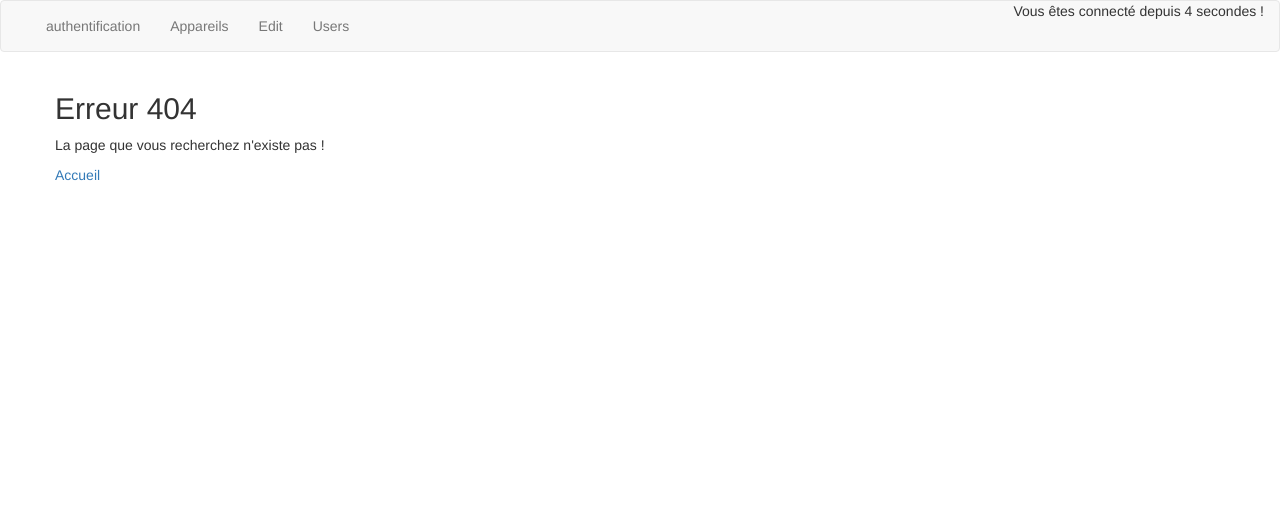
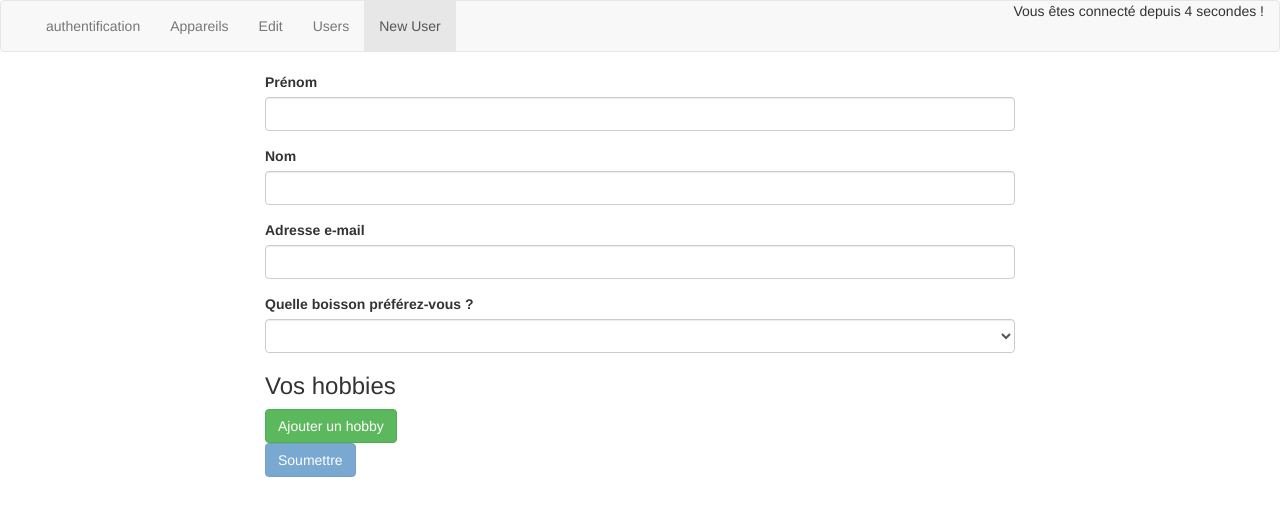
Before and after one commit to telomere2018/devellopementAngular, an Angular app: page /user in a window 1280 px wide. Before the commit this address had no page. Shown: the top 516 px of the page. Built offline with nearby package versions, Linux system fonts and the light colour scheme.

Commit message:
formulaire d'ajout avec un tableaux de champ dynamique en fonction

```diff
--- a/src/app/app.component.html
+++ b/src/app/app.component.html
@@ -6,6 +6,7 @@
         <li routerLinkActive = "active"><a routerLink = "appareils">Appareils</a></li>
         <li routerLinkActive = "active"><a routerLink = "edit">Edit</a></li>
         <li routerLinkActive = "active"><a routerLink = "users">Users</a></li>
+        <li routerLinkActive = "active"><a routerLink = "user">New User</a></li>
       </ul>
       <div class="navbar-right">
 
--- /dev/null
+++ b/src/app/new-user/new-user.component.html
@@ -0,0 +1,37 @@
+<div class="col-sm-8 col-sm-offset-2">
+    <form [formGroup]="userForm" (ngSubmit)="onSubmitForm()">
+      <div class="form-group">
+        <label for="firstName">Prénom</label>
+        <input type="text" id="firstName" class="form-control" formControlName="firstName">
+      </div>
+      <div class="form-group">
+        <label for="lastName">Nom</label>
+        <input type="text" id="lastName" class="form-control" formControlName="lastName">
+      </div>
+      <div class="form-group">
+        <label for="email">Adresse e-mail</label>
+        <input type="text" id="email" class="form-control" formControlName="email">
+      </div>
+      <div class="form-group">
+        <label for="drinkPreference">Quelle boisson préférez-vous ?</label>
+        <select id="drinkPreference" class="form-control" formControlName="drinkPreference">
+          <option value="jus d\'orange">Jus d'orange</option>
+          <option value="jus de mangue">Jus de mangue</option>
+        </select>
+      </div>
+      <div formArrayName="hobbies">
+
+          <h3>Vos hobbies</h3>
+
+          <div class="form-group" *ngFor="let hobbyControl of getHobbies().controls; let i = index">
+
+            <input type="text" class="form-control" [formControlName]="i">
+
+          </div>
+
+          <button type="button" class="btn btn-success" (click)="onAddHobby()">Ajouter un hobby</button>
+
+    </div>
+      <button type="submit" class="btn btn-primary" [disabled]="userForm.invalid">Soumettre</button>
+    </form>
+  </div>
--- /dev/null
+++ b/src/app/new-user/new-user.component.ts
@@ -0,0 +1,62 @@
+import { Component, OnInit } from '@angular/core';
+import { FormBuilder, FormGroup, Validators, FormArray } from '@angular/forms';
+import { UserService } from '../services/user.service';
+import { Router } from '@angular/router';
+import { User } from '../models/user.models';
+
+@Component({
+  selector: 'app-new-user',
+  templateUrl: './new-user.component.html',
+  styleUrls: ['./new-user.component.scss']
+})
+export class NewUserComponent implements OnInit {
+
+  userForm: FormGroup;
+
+  constructor(private formBuilder: FormBuilder,
+              private userService: UserService,
+              private router: Router) { }
+
+  ngOnInit() {
+    this.initForm();
+  }
+
+  initForm() {
+    this.userForm = this.formBuilder.group({
+
+      firstName: ['', Validators.required],
+
+      lastName: ['', Validators.required],
+
+      email: ['', [Validators.required, Validators.email]],
+
+      drinkPreference: ['', Validators.required],
+      hobbies: this.formBuilder.array([])
+
+    });
+  }
+
+  onSubmitForm() {
+    const formValue = this.userForm.value;
+    const newUser = new User(
+      formValue['firstName'],
+      formValue['lastName'],
+      formValue['email'],
+      formValue['drinkPreference'],
+      formValue['hobbies'] ? formValue['hobbies'] : []
+    );
+    this.userService.addUser(newUser);
+    this.router.navigate(['/users']);
+  }
+  //pour récupérer le tableau des hobbis
+  getHobbies(): FormArray {
+
+    return this.userForm.get('hobbies') as FormArray;
+
+}
+//pour ajouter un input au tableau par l'utilisateur
+onAddHobby() {
+  const newHobbyControl = this.formBuilder.control(null, Validators.required);
+  this.getHobbies().push(newHobbyControl);
+}
+}
--- a/src/app/services/user.service.ts
+++ b/src/app/services/user.service.ts
@@ -2,8 +2,12 @@
 import { Subject } from "rxjs";
 
 export class UserService {
+    private users: User[] = [
 
-private users: User[] = [];
+        new User('Will', 'Alexander', 'will@will.com', 'jus d\'orange', ['coder', 'boire du café'])
+
+    ];
+
 userSubject = new Subject<User[]>();
 
 emitUsers(){
--- a/src/app/user-list/user-list.component.html
+++ b/src/app/user-list/user-list.component.html
@@ -1,5 +1,8 @@
 <ul class="list-group">
   <p>Liste des utilisateurs :</p>
+  <!-- bien mettre  / pour indiquer à partir de la racine
+  sinon on est dans le dossier courant-->
+  <a routerLink="/user">Nouvel utilisateur</a>
     <li class="list-group-item" *ngFor="let user of users">
       <h3>{{ user.firstName }} {{ user.lastName }}</h3>
       <p>{{ user.email }}</p>
```
Also changed, not shown: src/app/app.module.ts (+7 -2 lines), src/app/new-user/new-user.component.scss (added).
